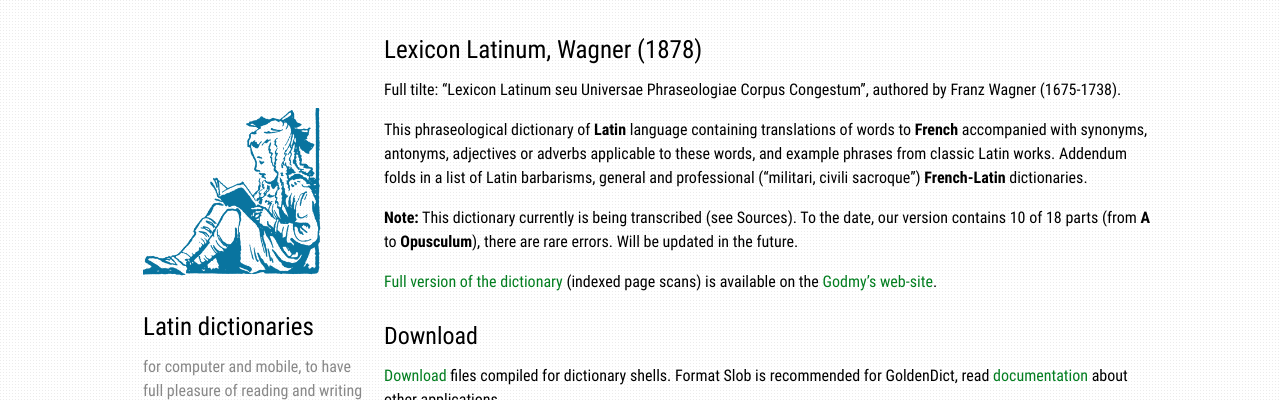
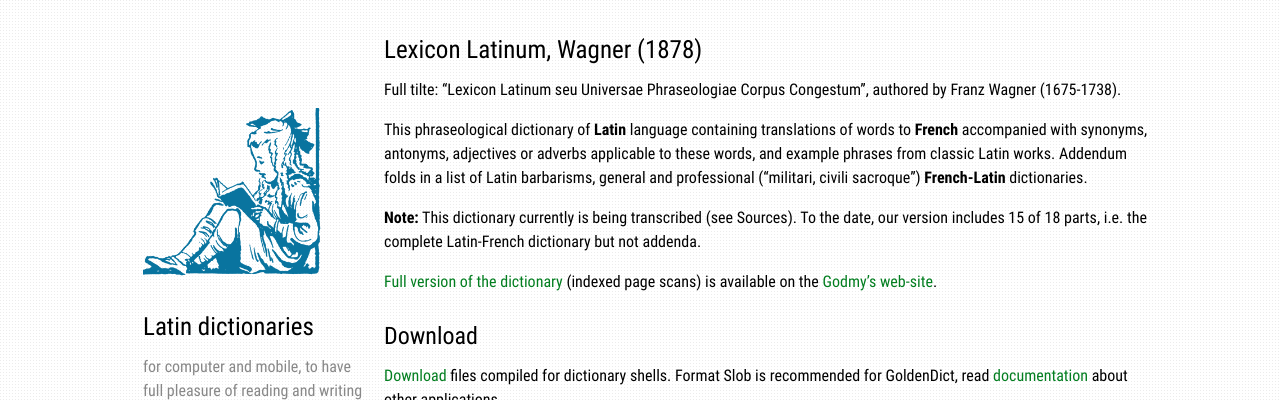
Before and after one commit to latin-dict/latin-dict.github.io, a Jekyll site: the page built from _dictionaries/Wagner1878.md, in a window 1280 px wide. Shown: the top 400 px of the page. Built offline with Jekyll 4.4.1, drawn with Linux system fonts in a browser that asks for light colours.

Commit message:
Wagner1878 v2.3

```diff
--- a/_dictionaries/Wagner1878.md
+++ b/_dictionaries/Wagner1878.md
@@ -13,7 +13,7 @@ Full tilte: "Lexicon Latinum seu Universae Phraseologiae Corpus Congestum", auth
 
 This phraseological dictionary of **Latin** language containing translations of words to **French** accompanied with synonyms, antonyms, adjectives or adverbs applicable to these words, and example phrases from classic Latin works. Addendum folds in a list of Latin barbarisms, general and professional ("militari, civili sacroque") **French-Latin** dictionaries.
 
-**Note:** This dictionary currently is being transcribed (see Sources). To the date, our version contains 10 of 18 parts (from **A** to **Opusculum**), there are rare errors. Will be updated in the future.
+**Note:** This dictionary currently is being transcribed (see Sources). To the date, our version includes 15 of 18 parts, i.e. the complete Latin-French dictionary but not addenda.
 
 [Full version of the dictionary][11] (indexed page scans) is available on the [Godmy's web-site][12].
 
```
Also changed, not shown: _posts/2021-01-30-Wagner1878.md (added, +18 -0 lines).
